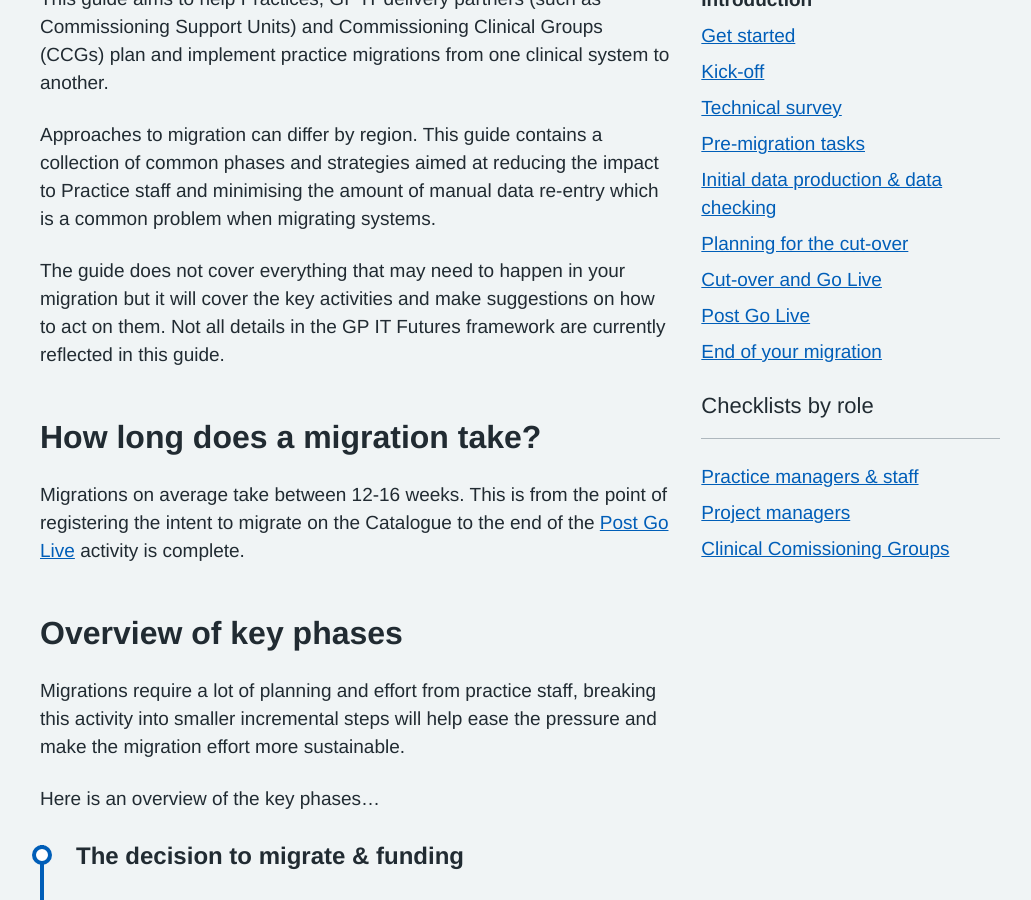
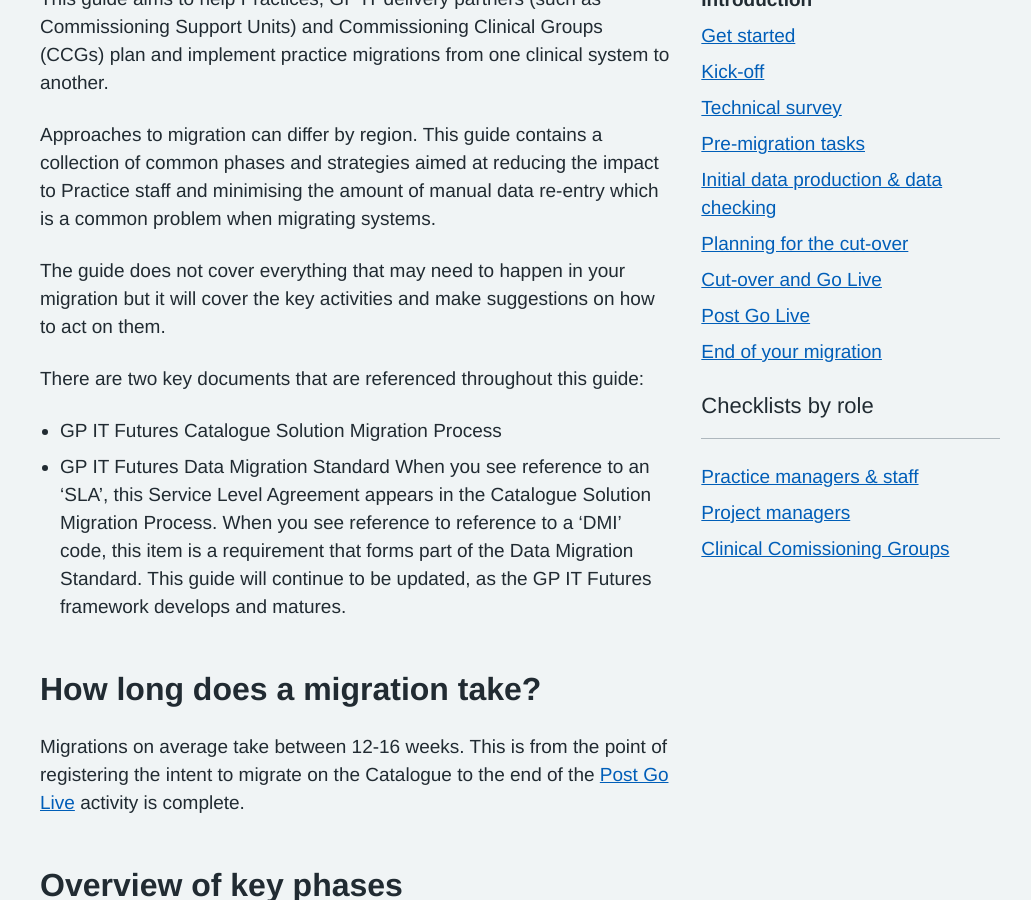
Before and after one commit to nhsconnect/prm-practice-migration, a Jekyll site: the page built from guide/index.md, in a window 1280 px wide and 900 px high, scrolled down 432 px. Shown: the whole window, without its empty margins (120-1151 px from the left). Built offline with Jekyll 4.4.1, drawn with Linux system fonts in a browser that asks for light colours; some web fonts are replaced.

Commit message:
explained how key GPIT F docs are being referenced

```diff
--- a/guide/index.md
+++ b/guide/index.md
@@ -11,7 +11,15 @@ This guide aims to help Practices, GP IT delivery partners (such as Commissionin
 
 Approaches to migration can differ by region. This guide contains a collection of common phases and strategies aimed at reducing the impact to Practice staff and minimising the amount of manual data re-entry which is a common problem when migrating systems.
 
-The guide does not cover everything that may need to happen in your migration but it will cover the key activities and make suggestions on how to act on them. Not all details in the GP IT Futures framework are currently reflected in this guide.
+The guide does not cover everything that may need to happen in your migration but it will cover the key activities and make suggestions on how to act on them.
+
+There are two key documents that are referenced throughout this guide:
+* GP IT Futures Catalogue Solution Migration Process
+* GP IT Futures Data Migration Standard
+<!-- [UPLIFT] Added explanation that these two documents have content that appears throughout the guide -->
+When you see reference to an 'SLA', this Service Level Agreement appears in the Catalogue Solution Migration Process. When you see reference to  reference to a 'DMI' code, this item is a requirement that forms part of the Data Migration Standard.
+<!-- [UPLIFT] Added explanation regarding how that additional content appears when lifted from those documents -->
+This guide will continue to be updated, as the GP IT Futures framework develops and matures.
 <!-- [UPLIFT] Added disclaimer to mention that the guide is not exhaustive in terms of reflecting all changes in the GP IT F framework -->
 
 ## How long does a migration take?
```
